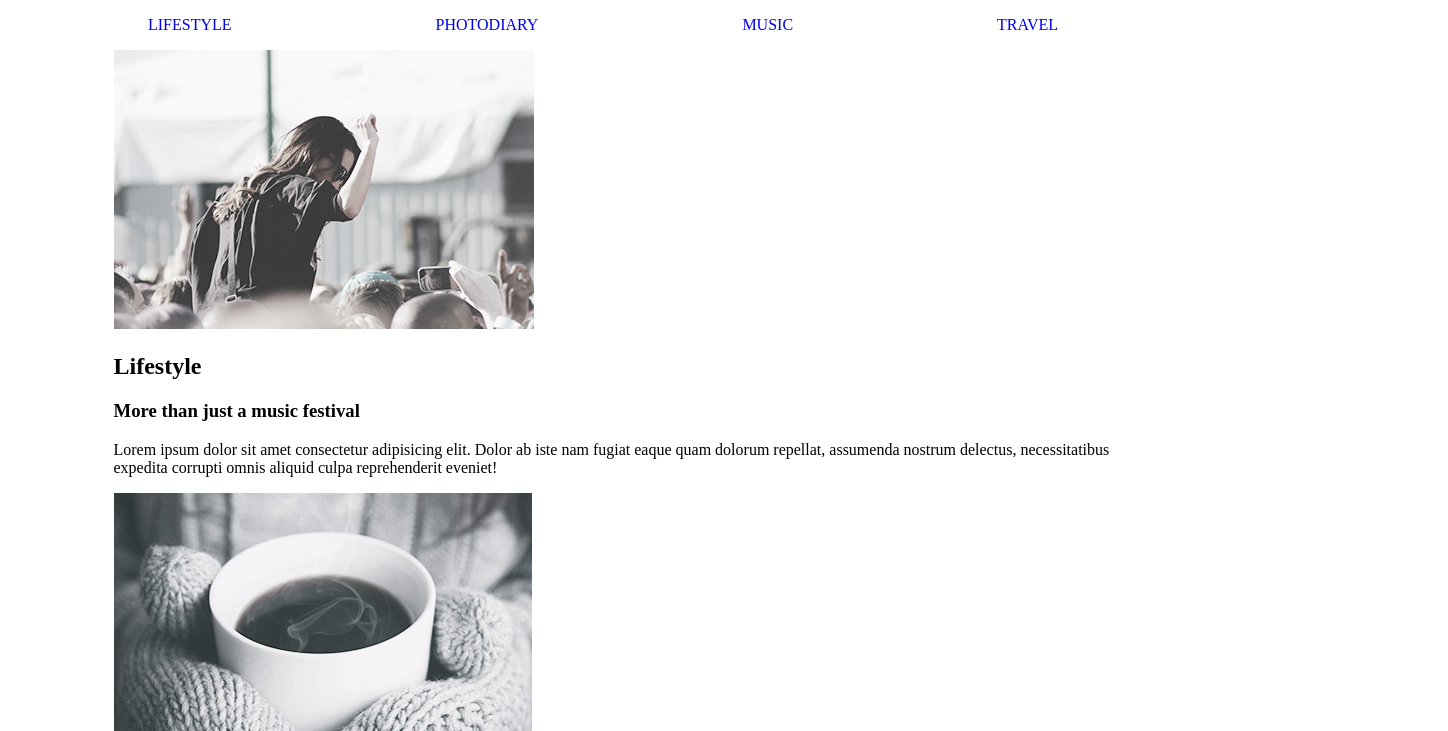
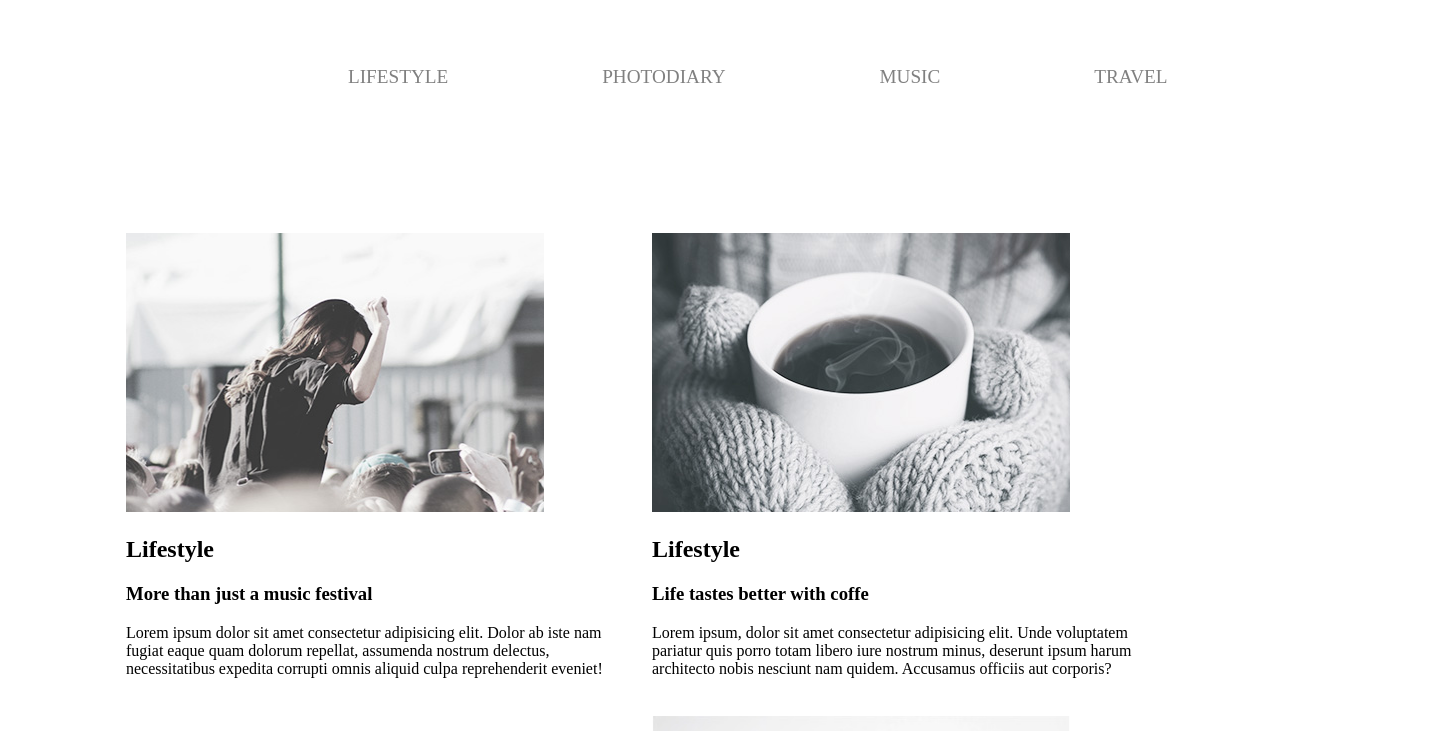
Before and after one commit to Novelstar/Homework02, a plain HTML site: page index.html in a window 1280 px wide. Shown: the top 731 px of the page, 1448 px wide, since content can reach past the window. Drawn offline with Linux system fonts and the light colour scheme.

Commit message:
Homework

```diff
--- a/css/stylse.css
+++ b/css/stylse.css
@@ -1,30 +1,39 @@
 .menu {
   list-style: none;
+  height: 190px;
+  width: 1200px;
+  margin-left: 200px;
 }
 .list_item {
   display: inline;
+  margin-left: 50px;
+   height: 190px;
+  width: 1200px;
+
 }
 .link_menu {
-  display: inline;
+  display: inline-block;
   text-decoration: none;
-  margin: 100px;
+  margin: 50px;
+  color: gray;
+  font-size: larger;
 }
 .link_menu:hover {
   color: blue;
 }
 .container {
   margin: 0 auto;
-  width: 1053px;
-  height: 2054px;
+  width: 1050px;
+  height: 1500px;
 }
 .paragraph {
-  display: inline;
+  display: inline-block;
   width: 500px;
+  margin: 11px;
 }
 .button {
   color: grey;
-  font-family: 'Trebuchet MS', 'Lucida Sans Unicode', 'Lucida Grande',
-    'Lucida Sans', Arial, sans-serif;
+  font-family:
   width: 125px;
   height: 50px;
   margin: 10px;
--- a/index.html
+++ b/index.html
@@ -21,41 +21,41 @@
 </header>
 <main>
     <div class="container">
-    <article class="paragraph"><img src="./image/homework-01.jpg" alt="#">
+    <article class="paragraph"><img src="./image/homework-01.jpg" alt="#" width="418" height="279">
         <h2>Lifestyle</h2>
         <h3>More than just a music festival</h3>
         <p>Lorem ipsum dolor sit amet consectetur adipisicing elit. Dolor ab iste nam fugiat eaque quam dolorum repellat, assumenda nostrum delectus, necessitatibus expedita corrupti omnis aliquid culpa reprehenderit eveniet!
         </p>
     </article>
-    <article class="paragraph"><img src="./image/homework-02.jpg" alt="">
+    <article class="paragraph"><img src="./image/homework-02.jpg" alt="#" width="418" height="279">
         <h2>Lifestyle</h2>
         <h3>Life tastes better with coffe</h3>
         <p>Lorem ipsum, dolor sit amet consectetur adipisicing elit. Unde voluptatem pariatur quis porro totam libero iure nostrum minus, deserunt ipsum harum architecto nobis nesciunt nam quidem. Accusamus officiis aut corporis?</p>
     </article>
     <article class="paragraph">
-        <img src="./image/homework-03.jpg" alt="">
+        <img src="./image/homework-03.jpg" alt="#" width="418" height="279">
         <h2>photodiary</h2>
         <h3>American dream</h3>
         <p>Lorem ipsum dolor sit amet consectetur adipisicing elit. Soluta voluptates eos perferendis, laborum maxime asperiores fugiat animi vel explicabo incidunt officia, architecto illo, qui similique praesentium dolorum! lol</p>
     </article>
     <article class="paragraph">
-        <img src="./image/homework-04.jpg" alt="">
+        <img src="./image/homework-04.jpg" alt="#" width="418" height="279">
         <h2>photodiary</h2>
         <h3>A day exploring the alps</h3>
         <p>Lorem ipsum dolor sit, amet consectetur adipisicing elit. Omnis debitis voluptas accusantium sint. Unde, impedit temporibus. Distinctio, harum explicabo! Doloremque ipsam enim architecto. Facilis rem culpa quibusdam, esse harum praesentium.</p>
     </article>
     <article class="paragraph">
-        <img src="./image/homework-05 (1).jpg" alt="#">
+        <img src="./image/homework-05 (1).jpg" alt="#" width="418" height="279">
         <h3>Lifestyle</h3>
         <h2>Top 10 song for running</h2>
         <p>Lorem ipsum dolor, sit amet consectetur adipisicing elit. Minus magnam nostrum optio tenetur dolores doloribus magni nulla at beatae, officia quidem iste quas ducimus soluta delectus odio, alias officiis! Animi!</p>
     </article>
     <article class="paragraph">
-        <img src="./image/homework-06 (1).jpg" alt="#">
+        <img src="./image/homework-06 (1).jpg" alt="#" width="418" height="279">
         <h3>LIFESTYLE</h3>
         <h2>Cold winter days</h2>
 <p>Lorem ipsum dolor sit amet consectetur adipisicing elit. Cumque voluptatum eos culpa, veniam voluptate mollitia error unde praesentium, quibusdam, magnam nam! Est esse atque vero! Incidunt molestiae ut dignissimos enim!</p>
     </article>
 </div>
 </main>
-<footer><button class="button">Load more</button></footer>
+<footer><button class="button" type="button">LOAD MORE</button></footer>
```
